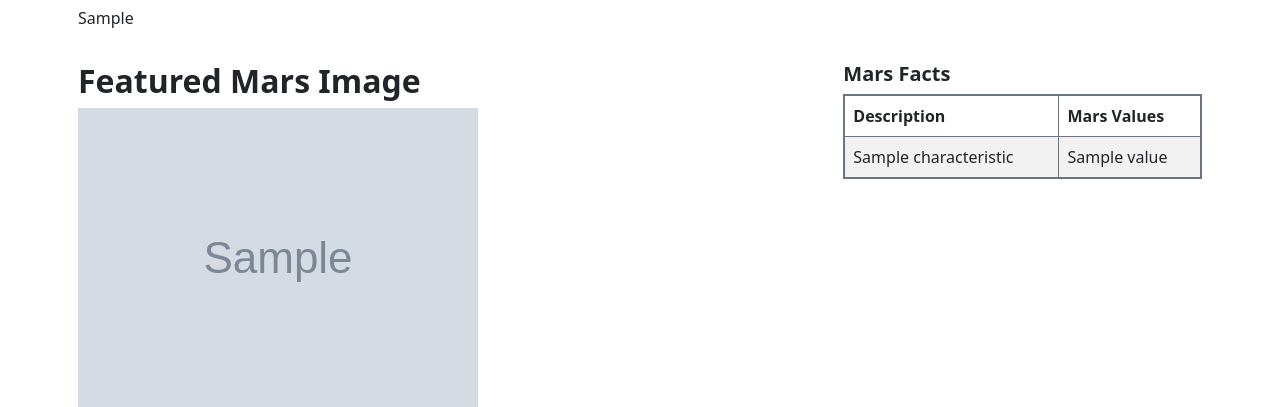
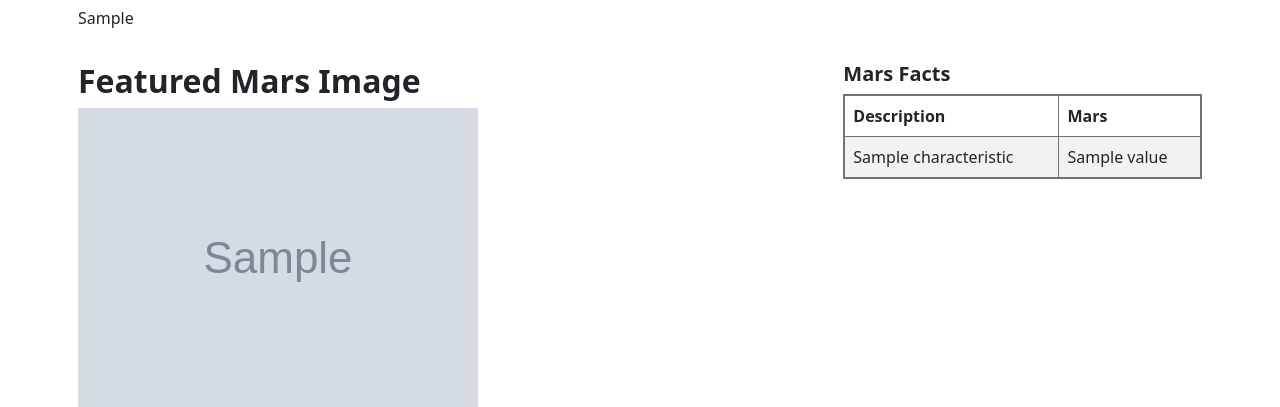
Before and after one commit to joshpodl/web-scraping-challenge, a Flask app: page / in a window 1280 px wide. Shown: the part 388-795 px from the top of the page. Run offline with Flask 2, Linux system fonts and the light colour scheme; grey boxes marked "Sample" are stand-in pictures; a database or web service that is not in the repository returns one stand-in record (values such as "Sample title"); some libraries are stand-ins or nearby versions.

Commit message:
index.html tweak

```diff
--- a/Missions_to_Mars/templates/index.html
+++ b/Missions_to_Mars/templates/index.html
@@ -38,7 +38,7 @@
                     <thead>
                         <tr style="text-align: left;">
                           <th>Description</th>
-                          <th>Mars Values</th>
+                          <th>Mars</th>
                         </tr>
                       </thead>
                       <tbody>
```
